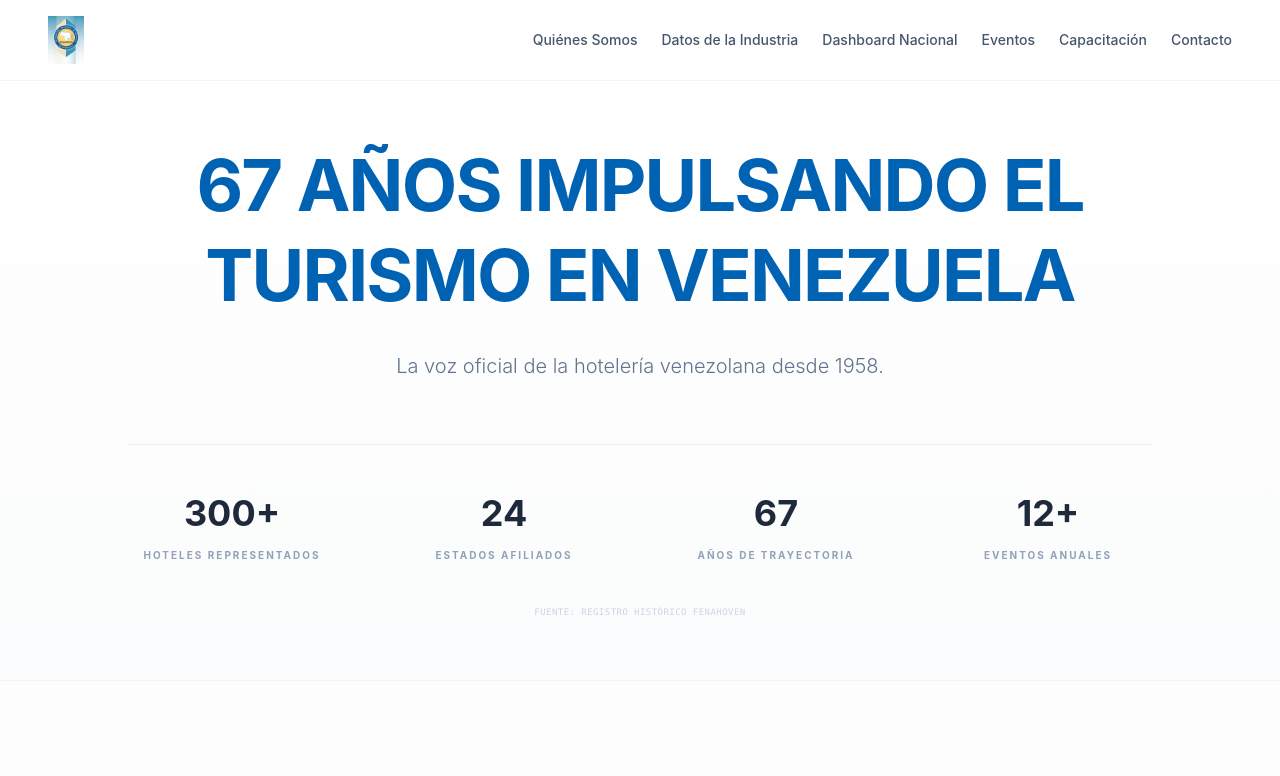
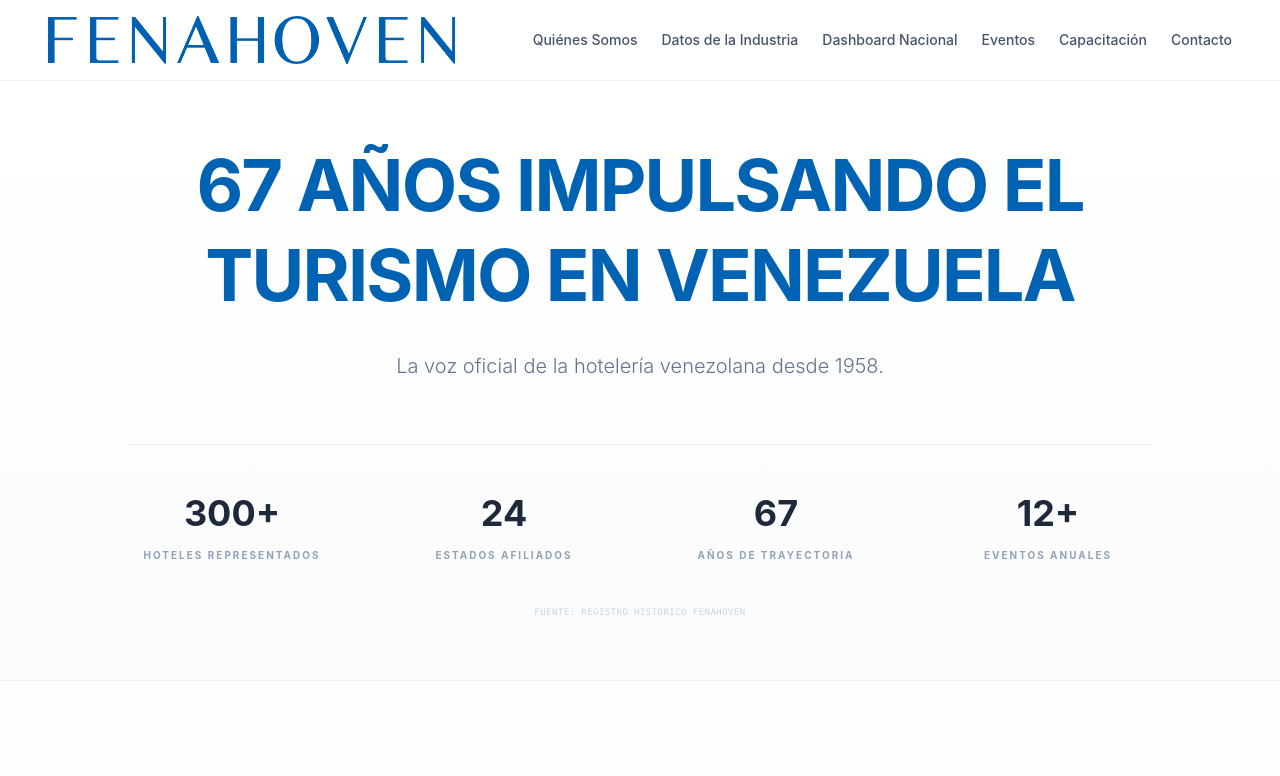
Before and after one commit to shirleybernaez-hub/fenahoven, a React (Vite) app: page /web in a window 1280 px wide. Shown: the top 776 px of the page. Built offline with nearby package versions, Linux system fonts and the light colour scheme; grey boxes are pictures that could not be loaded; the HTML template or start-up script is replaced by a standard one.

Commit message:
Cambio de logo a versión png azul para optimizar contraste

```diff
--- a/src/Web.jsx
+++ b/src/Web.jsx
@@ -34,7 +34,7 @@
           {/* Logo Institucional desde la carpeta pública */}
           <div className="flex items-center">
             <img
-              src="/logofenahoven.jpg"
+              src="/logofenahoven_azul.png"
               alt="Logo FENAHOVEN"
               className="h-12 w-auto object-contain select-none"
             />
```
